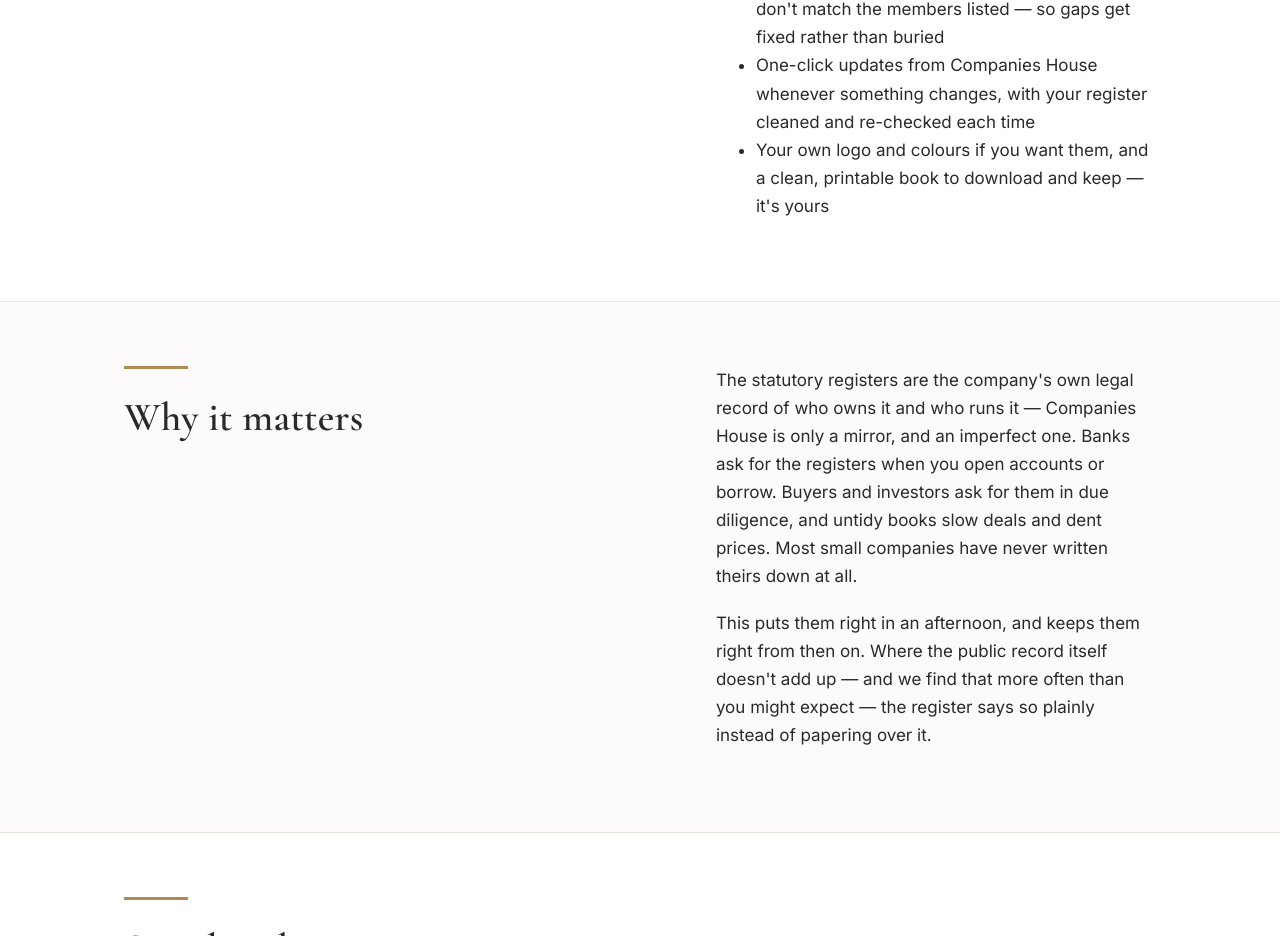
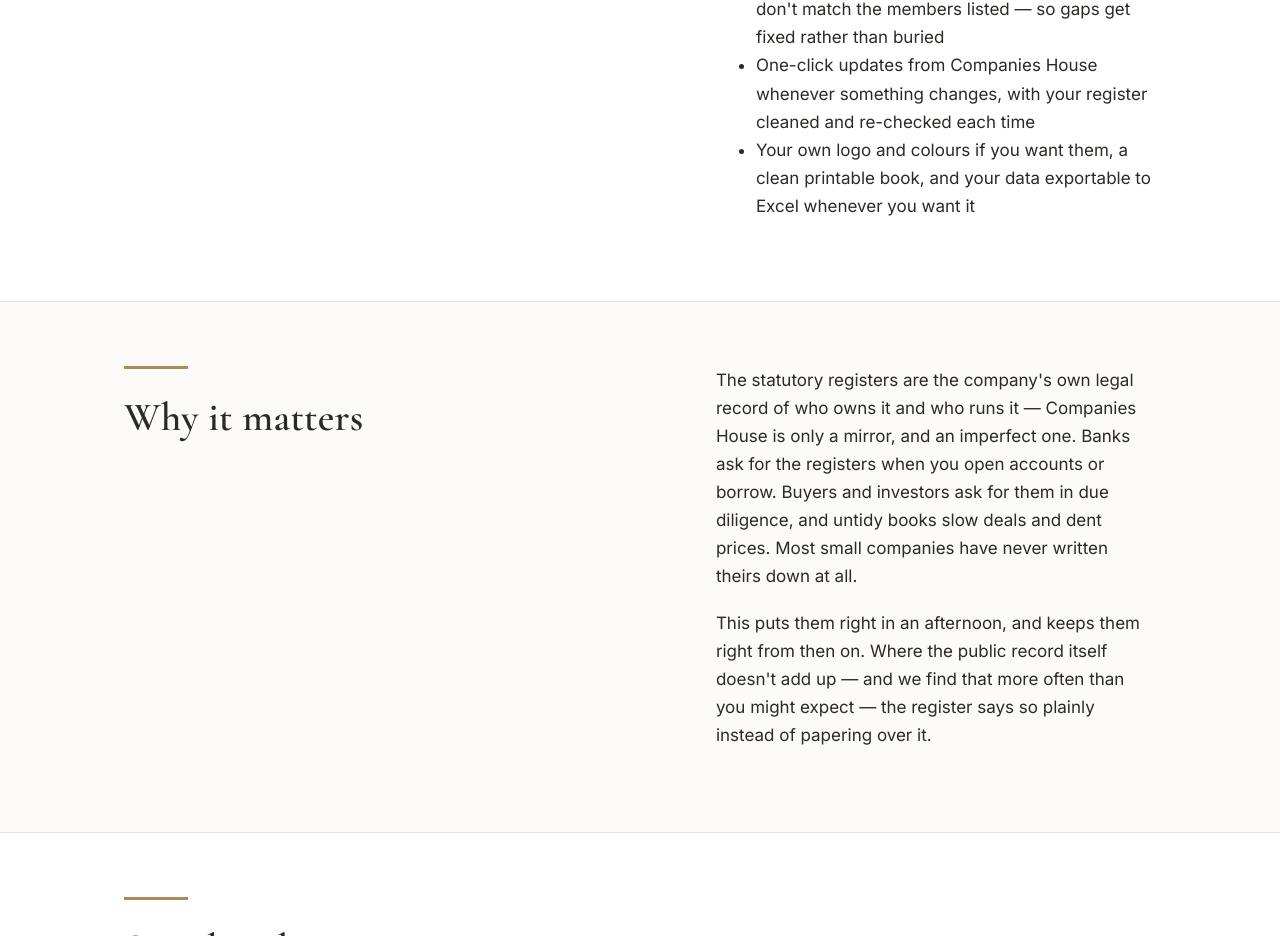
Before and after one commit to ScottEason1967/easonlaw-site, a plain HTML site: page statutory-registers.html in a window 1280 px wide. Shown: the part 1058-1994 px from the top of the page. Drawn offline with nearby package versions, Linux system fonts and the light colour scheme.

Commit message:
Update statutory-registers.html

```diff
--- a/statutory-registers.html
+++ b/statutory-registers.html
@@ -56,7 +56,7 @@
         <li>Shareholder lists reconstructed from confirmation statements, annual returns and incorporation documents, with transfers attributed from and to the parties involved where the record allows it</li>
         <li>A red flag when the register and the public record disagree — for example when the shares in issue don't match the members listed — so gaps get fixed rather than buried</li>
         <li>One-click updates from Companies House whenever something changes, with your register cleaned and re-checked each time</li>
-        <li>Your own logo and colours if you want them, and a clean, printable book to download and keep — it's yours</li>
+        <li>Your own logo and colours if you want them, a clean printable book, and your data exportable to Excel whenever you want it</li>
       </ul>
     </div>
   </div>
```
